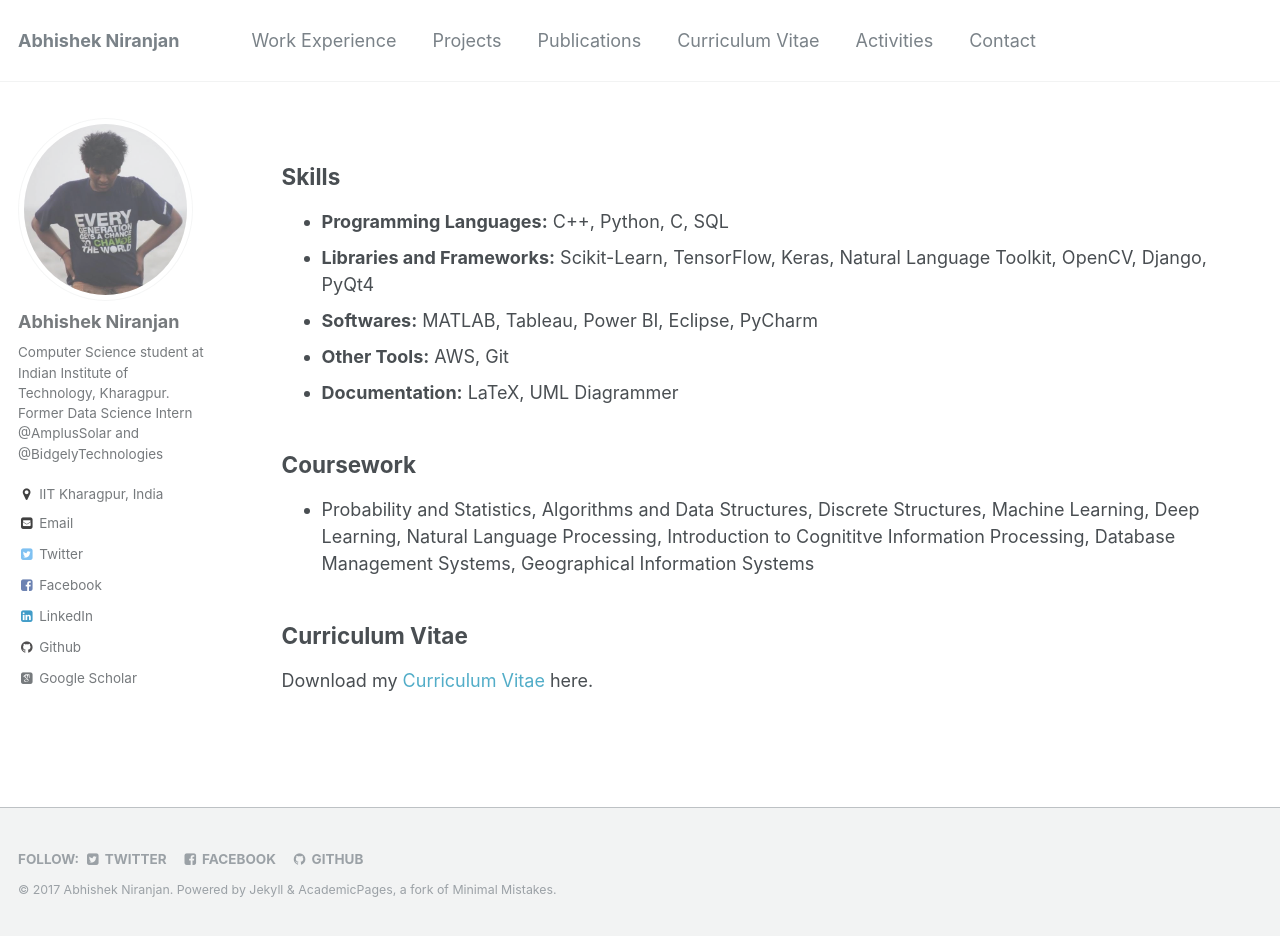
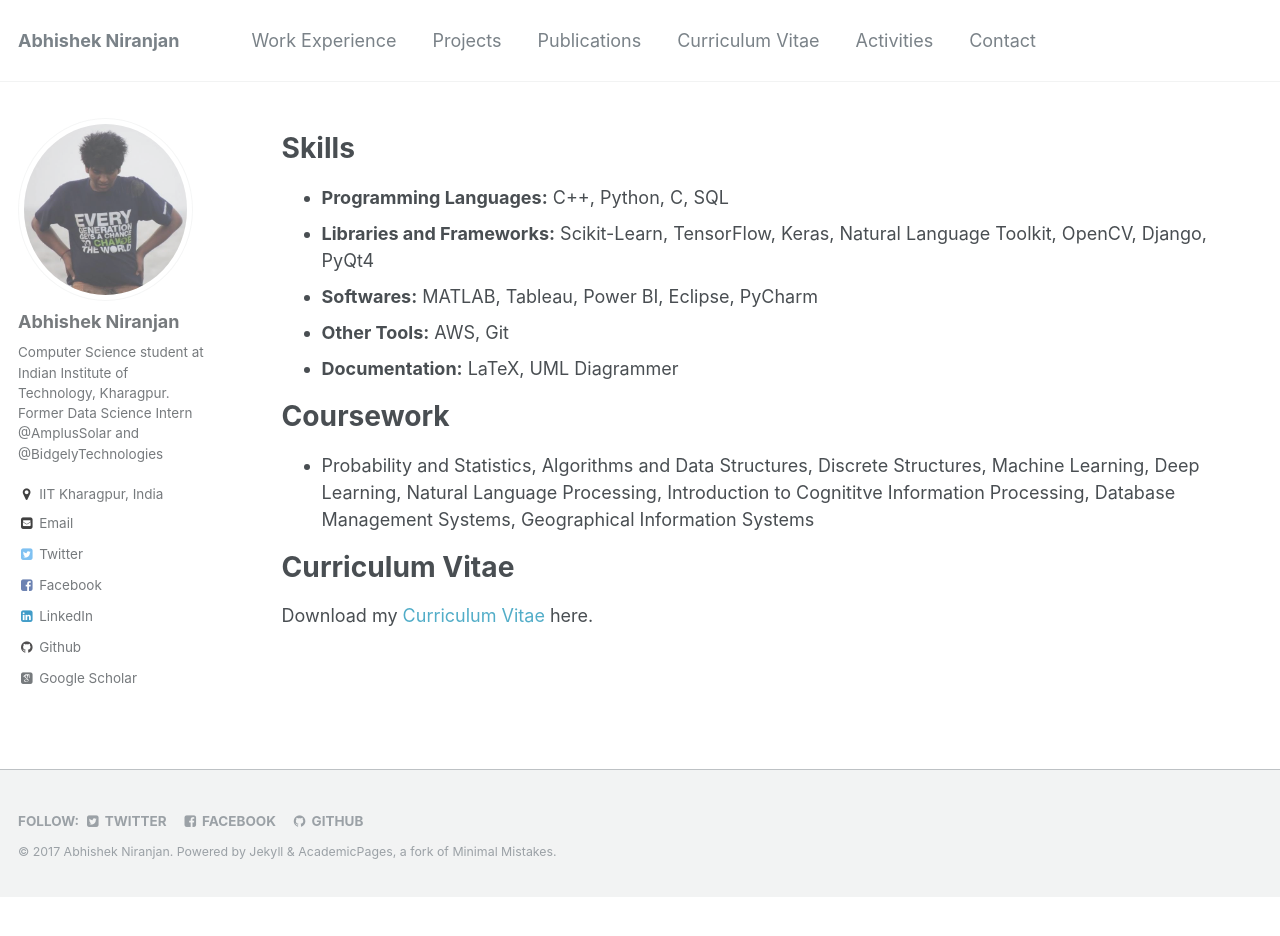
Before and after one commit to abhishek-niranjan/abhishek-niranjan.github.io, a Jekyll site: the page built from _pages/cv.md, in a window 1280 px wide and 936 px high. Built offline with Jekyll 4.4.1, drawn with Linux system fonts in a browser that asks for light colours; some web fonts are replaced.

Commit message:
Changed the header in CV section

```diff
--- a/_pages/cv.md
+++ b/_pages/cv.md
@@ -9,7 +9,7 @@ redirect_from:
 
 {% include base_path %}
 
-## Skills
+# Skills
 * **Programming Languages:** C++, Python, C, SQL
 * **Libraries and Frameworks:** Scikit-Learn, TensorFlow, Keras, Natural Language Toolkit, OpenCV, Django, PyQt4
 * **Softwares:** MATLAB, Tableau, Power BI, Eclipse, PyCharm
@@ -17,9 +17,9 @@ redirect_from:
 * **Documentation:** LaTeX, UML Diagrammer
 
 
-## Coursework
+# Coursework
 * Probability and Statistics, Algorithms and Data Structures, Discrete Structures, Machine Learning, Deep Learning, Natural Language Processing, Introduction to Cognititve Information Processing, Database Management Systems, Geographical Information Systems
 
 
-## Curriculum Vitae
+# Curriculum Vitae
 Download my  <span style="color:#52ADC8;">[Curriculum Vitae](https://abhishek-niranjan.github.io/files/fullcv.pdf)</span> here.
```
